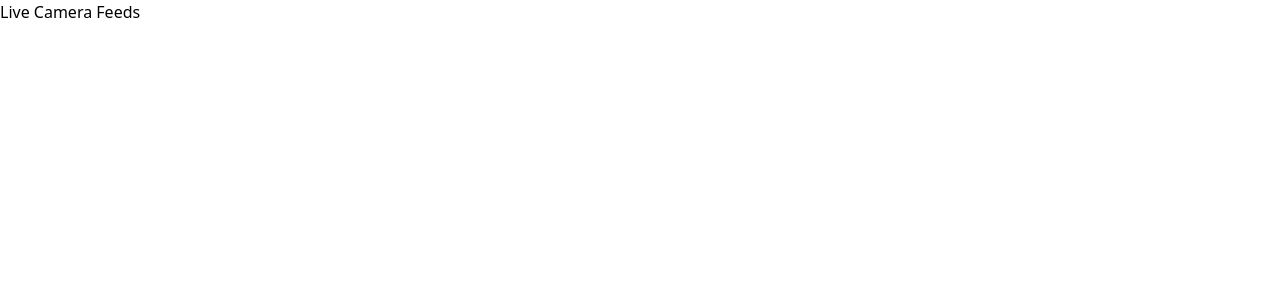
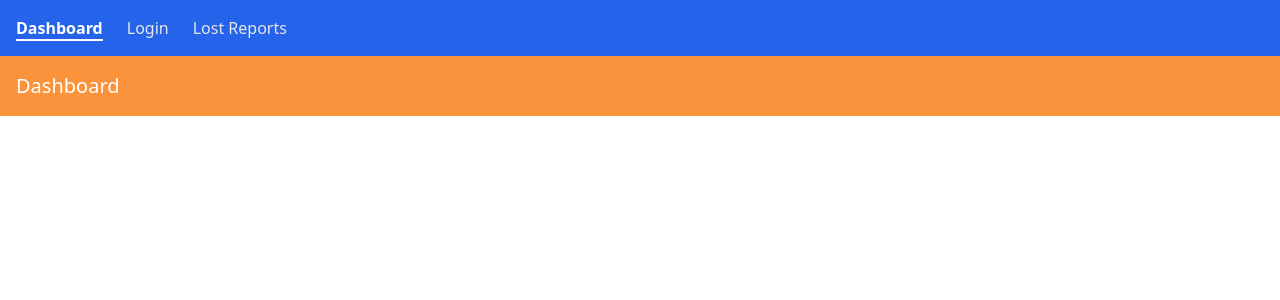
Before and after one commit to Pratoosh-18/Kumbh-crowd-control-frontend, a React (Create React App) app: page /dashboard in a window 1280 px wide. Shown: the top 300 px of the page. Built offline with nearby package versions, Linux system fonts and the light colour scheme.

Commit message:
Added navigation

```diff
--- a/package.json
+++ b/package.json
@@ -8,6 +8,7 @@
     "@testing-library/user-event": "^13.5.0",
     "react": "^18.3.1",
     "react-dom": "^18.3.1",
+    "react-router-dom": "^6.26.2",
     "react-scripts": "5.0.1",
     "uuid": "^10.0.0",
     "web-vitals": "^2.1.4"
--- a/src/App.css
+++ /dev/null
@@ -1,38 +0,0 @@
-.App {
-  text-align: center;
-}
-
-.App-logo {
-  height: 40vmin;
-  pointer-events: none;
-}
-
-@media (prefers-reduced-motion: no-preference) {
-  .App-logo {
-    animation: App-logo-spin infinite 20s linear;
-  }
-}
-
-.App-header {
-  background-color: #282c34;
-  min-height: 100vh;
-  display: flex;
-  flex-direction: column;
-  align-items: center;
-  justify-content: center;
-  font-size: calc(10px + 2vmin);
-  color: white;
-}
-
-.App-link {
-  color: #61dafb;
-}
-
-@keyframes App-logo-spin {
-  from {
-    transform: rotate(0deg);
-  }
-  to {
-    transform: rotate(360deg);
-  }
-}
--- a/src/App.js
+++ b/src/App.js
@@ -1,16 +1,23 @@
-import logo from './logo.svg';
-import './App.css';
-import CCTVDashboardLocal from './components/CCTVDashboardLocal/CCTVDashboardLocal';
-import CCTVDashboardInputs from './components/CCTVDashboardInputs/CCTVDashboardInputs';
+import React from 'react';
+import { BrowserRouter as Router, Routes, Route } from 'react-router-dom';
+import Dashboard from './pages/Dashboard';
+import Login from './pages/Login';
+import Reports from './pages/Reports';
+import Navigation from './components/Navigation/Navigation';
 
-function App() {
+const App = () => {
   return (
-    <>
-    <h1>Live Camera Feeds</h1>
-    {/* <CCTVDashboardInputs/> */}
-    <CCTVDashboardLocal/>
-    </>
+    <Router>
+      <Navigation />
+      <div>
+        <Routes>
+          <Route path="/dashboard" element={<Dashboard />} />
+          <Route path="/login" element={<Login />} />
+          <Route path="/lost-reports" element={<Reports />} />
+        </Routes>
+      </div>
+    </Router>
   );
-}
+};
 
 export default App;
--- a/src/components/CCTVDashboardInputs/CCTVDashboardInputs.js
+++ b/src/components/CCTVDashboardInputs/CCTVDashboardInputs.js
@@ -4,7 +4,7 @@ import { cameras } from '../../Constants/Cameras';
 
 const CCTVDashboardInputs = () => {
   return (
-    <div className="cctv-grid">
+    <div>
       {cameras.map((camera) => (
         <div key={camera.id} className="cctv-camera">
           <h3>{camera.label}</h3>
--- a/src/components/CCTVDashboardLocal/CCTVDashboardLocal.js
+++ b/src/components/CCTVDashboardLocal/CCTVDashboardLocal.js
@@ -34,9 +34,9 @@ const CCTVDashboardLocal = () => {
   }, []);
 
   return (
-    <div className="cctv-grid">
+    <div className="flex flex-wrap gap-5 justify-center">
       {videoStreams.map((camera, index) => (
-        <div key={index} className="cctv-camera">
+        <div key={index} className="cctv-camera flex flex-col">
           <h3>{camera.label}</h3>
           <VideoPlayer stream={camera.stream} />
         </div>
--- a/src/components/Navigation/Navigation.js
+++ b/src/components/Navigation/Navigation.js
@@ -1,9 +1,51 @@
-import React from 'react'
+import React from 'react';
+import { NavLink } from 'react-router-dom';
 
 const Navigation = () => {
   return (
-    <div>Navigation</div>
-  )
-}
+    <nav className="bg-blue-600 p-4 shadow-md">
+      <div className="container mx-auto">
+        <ul className="flex space-x-6">
+          <li>
+            <NavLink
+              to="/dashboard"
+              className={({ isActive }) =>
+                isActive
+                  ? 'text-white font-semibold border-b-2 border-white'
+                  : 'text-gray-200 hover:text-white hover:border-b-2 hover:border-white'
+              }
+            >
+              Dashboard
+            </NavLink>
+          </li>
+          <li>
+            <NavLink
+              to="/login"
+              className={({ isActive }) =>
+                isActive
+                  ? 'text-white font-semibold border-b-2 border-white'
+                  : 'text-gray-200 hover:text-white hover:border-b-2 hover:border-white'
+              }
+            >
+              Login
+            </NavLink>
+          </li>
+          <li>
+            <NavLink
+              to="/lost-reports"
+              className={({ isActive }) =>
+                isActive
+                  ? 'text-white font-semibold border-b-2 border-white'
+                  : 'text-gray-200 hover:text-white hover:border-b-2 hover:border-white'
+              }
+            >
+              Lost Reports
+            </NavLink>
+          </li>
+        </ul>
+      </div>
+    </nav>
+  );
+};
 
-export default Navigation
+export default Navigation;
--- a/src/components/VideoPlayer/VideoPlayer.js
+++ b/src/components/VideoPlayer/VideoPlayer.js
@@ -18,7 +18,7 @@ const VideoPlayer = ({ stream, url, muted = true }) => {
       autoPlay
       muted={muted}
       controls={!stream}
-      className="h-[400px] w-[600px]"
+      className="w-fit h-[300px] border-2 rounded-md"
     />
   );
 };
--- /dev/null
+++ b/src/pages/Dashboard.js
@@ -0,0 +1,17 @@
+import React from 'react';
+import CCTVDashboardLocal from '../components/CCTVDashboardLocal/CCTVDashboardLocal';
+
+const Dashboard = () => {
+  return (
+    <>
+      <div className="bg-orange-400 p-4 text-white text-xl">Dashboard</div>
+      <div className="flex gap-5 w-full h-auto justify-center">
+        <div>
+          <CCTVDashboardLocal />
+        </div>
+      </div>
+    </>
+  );
+};
+
+export default Dashboard;
--- /dev/null
+++ b/src/pages/Login.js
@@ -0,0 +1,9 @@
+import React from 'react'
+
+const Login = () => {
+  return (
+    <div>Login</div>
+  )
+}
+
+export default Login
--- /dev/null
+++ b/src/pages/Reports.js
@@ -0,0 +1,9 @@
+import React from 'react'
+
+const Reports = () => {
+  return (
+    <div>Reports</div>
+  )
+}
+
+export default Reports
--- a/tailwind.config.js
+++ b/tailwind.config.js
@@ -1,6 +1,6 @@
 /** @type {import('tailwindcss').Config} */
 module.exports = {
-  content: ["./src/**/*.{html,js,jsx}"],
+  content: ["./src/**/*.{html,js}"],
   theme: {
     extend: {},
   },
```
Also changed, not shown: 1 other file (tests, documents, lock files or other folders).
